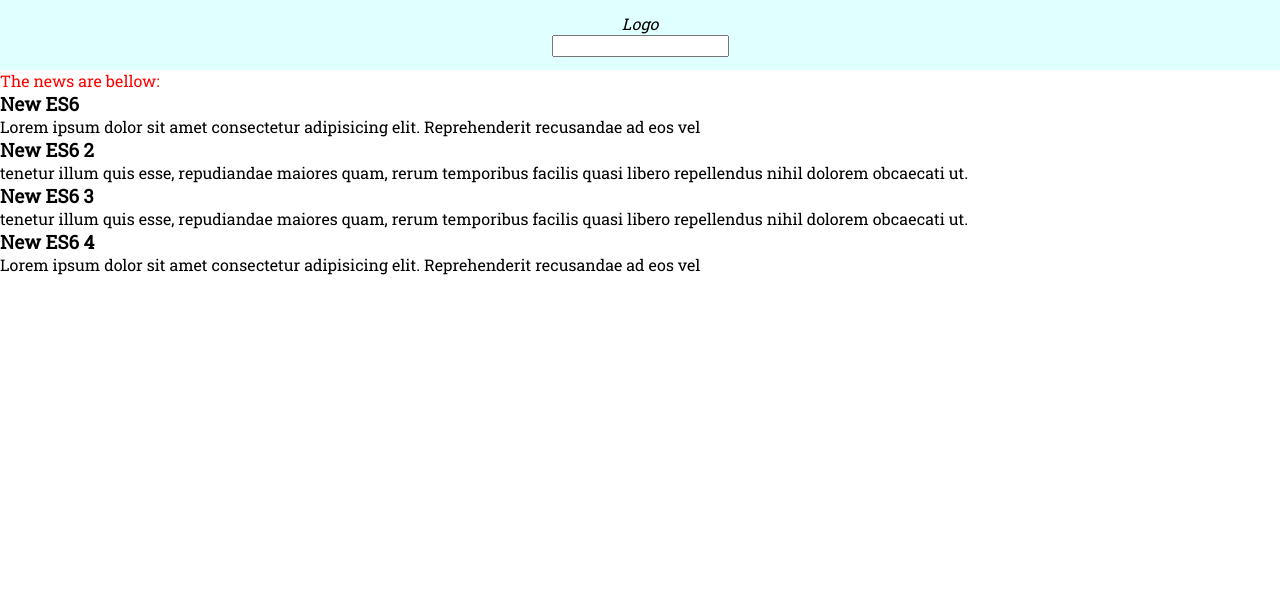
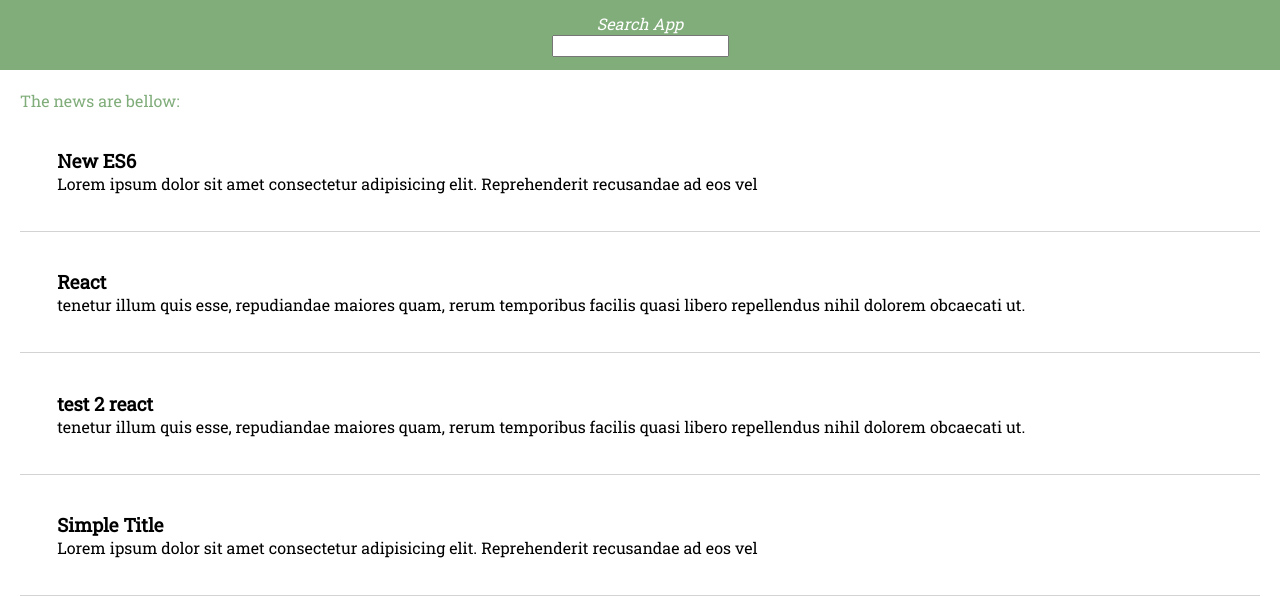
Before and after one commit to gunelism/React-Simple-Search, a React app: page / in a window 1280 px wide. Built offline with nearby package versions, Linux system fonts and the light colour scheme.

Commit message:
simple search app done

```diff
--- a/public/styles.css
+++ b/public/styles.css
@@ -6,17 +6,26 @@ body,*{
 
 header{
     text-align: center;
-    background: lightcyan;
+    background: #81ad7b;
     margin: 0;
     padding: 1% 0
 }
 .logo{
-    font-style: italic
+    font-style: italic;
+    color: white;
 }
 .red{
-    color: red
+    color: #81ad7b
 }
 
 .active{
-    background: yellowgreen;
+    background: #aee8a6;
 }
+.item-container{
+    padding: 20px;
+}
+.news-item{
+    padding: 3%;
+    height: 100%;
+    border-bottom:1px solid lightgrey;
+}
--- a/src/components/header.js
+++ b/src/components/header.js
@@ -1,26 +1,12 @@
-import React, {Component} from 'react';
+import React from 'react';
 
-class Header extends Component {
-    state = {
-        active:'',
-        keyword: ''
-    }
-    inputChangeHandler = (event) => {
-        const activeVal = event.target.value === '' ? '' : 'active' ;
-        this.setState({
-            active: activeVal,
-            keyword:event.target.value
-        });
-    }
-
-    render(){
-        return (
-            <header className={this.state.active}>
-                <p className='logo'>Logo</p>
-                <input onChange={this.inputChangeHandler} type='text' />
-            </header>
-        );
-    }
+const Header = (props) => {
+    return (
+        <header>
+            <p className='logo'>Search App</p>
+            <input onChange={props.keyword} type='text' />
+        </header>
+    );
 }
 
 export default Header;
--- a/src/components/news_list.js
+++ b/src/components/news_list.js
@@ -9,7 +9,7 @@ const NewsList = (props) =>
         );
     });
     return (
-        <div>
+        <div className="item-container">
             {props.children}
             {items}
         </div>
--- a/src/components/news_list_item.js
+++ b/src/components/news_list_item.js
@@ -3,7 +3,7 @@ import React from 'react';
 const NewsItem = ({item}) =>
 {
     return (
-        <div>
+        <div className="news-item">
             <h3>{item.title}</h3>
             <p>{item.feed}</p>
         </div>
--- a/src/db.json
+++ b/src/db.json
@@ -6,17 +6,17 @@
     },
     {
         "id":2,
-        "title": "New ES6 2",
+        "title": "React",
         "feed": "tenetur illum quis esse, repudiandae maiores quam, rerum temporibus facilis quasi libero repellendus nihil dolorem obcaecati ut."
     },
     {
         "id":3,
-        "title": "New ES6 3",
+        "title": "test 2 react",
         "feed": "tenetur illum quis esse, repudiandae maiores quam, rerum temporibus facilis quasi libero repellendus nihil dolorem obcaecati ut."
     },
     {
         "id":4,
-        "title": "New ES6 4",
+        "title": "Simple Title",
         "feed": "Lorem ipsum dolor sit amet consectetur adipisicing elit. Reprehenderit recusandae ad eos vel "
     }
 ]
--- a/src/index.js
+++ b/src/index.js
@@ -8,13 +8,30 @@ import NewsList from './components/news_list';
 
 class App extends Component {
     state = {
-        news: JSON
+        news: JSON,
+        filtered: []
+        // active:'',
+    }
+    inputChangeHandler = (event) => {
+        // const activeVal = event.target.value === '' ? '' : 'active' ;
+        // this.setState({
+            //     active: activeVal,
+            // });
+        let keyword=event.target.value;
+        let filtered=this.state.news.filter((item)=>{
+            return item.title.indexOf(keyword) > -1
+        });
+        this.setState({
+            filtered
+        });
     }
     render(){
+        let newsWhole = this.state.news;
+        let newsFiltered = this.state.filtered;
         return (
             <div>
-                <Header/>
-                <NewsList news={this.state.news}>
+                <Header keyword={this.inputChangeHandler} />
+                <NewsList news={this.state.filtered.length === 0 ? newsWhole : newsFiltered} >
                     <p className="red">The news are bellow:</p>
                 </NewsList>
             </div>
```
Also changed, not shown: README.md (added).
